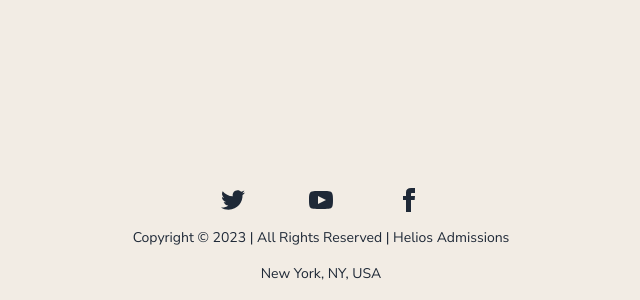
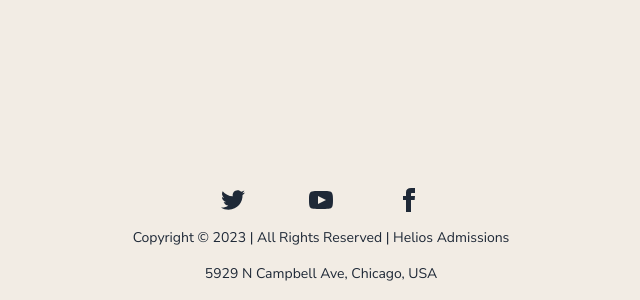
Before and after one commit to trustdan/caprawise-nextjs-education-consulting-website, a Next.js app: page / in a window 1280 px wide. Shown: the part 2484-2784 px from the top of the page, without its empty margins (319-959 px from the left). Built offline with nearby package versions, Linux system fonts and the light colour scheme; no server answers.

Commit message:
update address in Footer

```diff
--- a/app/components/Footer.tsx
+++ b/app/components/Footer.tsx
@@ -66,7 +66,7 @@ export default function Footer() {
           ? "Copyright © 2023 | All Rights Reserved | Helios Admissions"
           : "Copyright © 2023 | Tüm Hakları Saklıdır | Helios Admissions"}
       </p>
-      <p>{language === "en" ? "New York, NY, USA" : "New York, NY, ABD"}</p>
+      <p>{language === "en" ? "5929 N Campbell Ave, Chicago, USA" : "5929 N Campbell Ave, Chicago, ABD"}</p>
     </footer>
   );
 }
```
